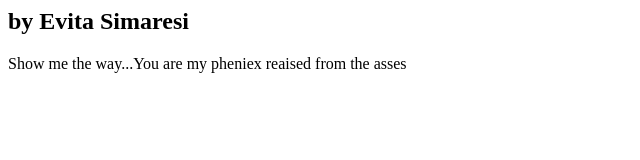
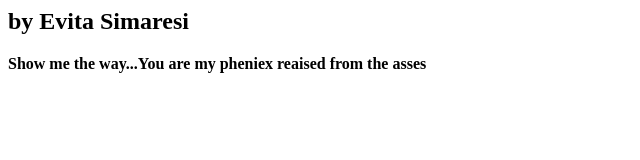
Before and after one commit to evitasimaresi/recipe, a plain HTML site: page index.html in a window 1280 px wide. Shown: the whole page, without its empty margins (0-640 px from the left). Drawn offline with Linux system fonts and the light colour scheme.

Commit message:
debugging 2

```diff
--- a/index.html
+++ b/index.html
@@ -4,7 +4,7 @@
   </head>
   <body>
     <h2>by Evita Simaresi</h2>
-    <p>Show me the way...You are my pheniex reaised from the asses</b></p>
+    <p><b>Show me the way...You are my pheniex reaised from the asses</b></p>
   </body>
 
 
```
